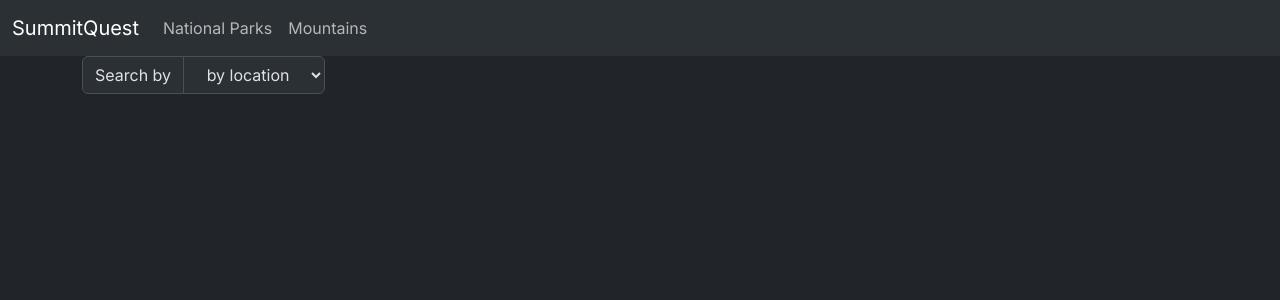
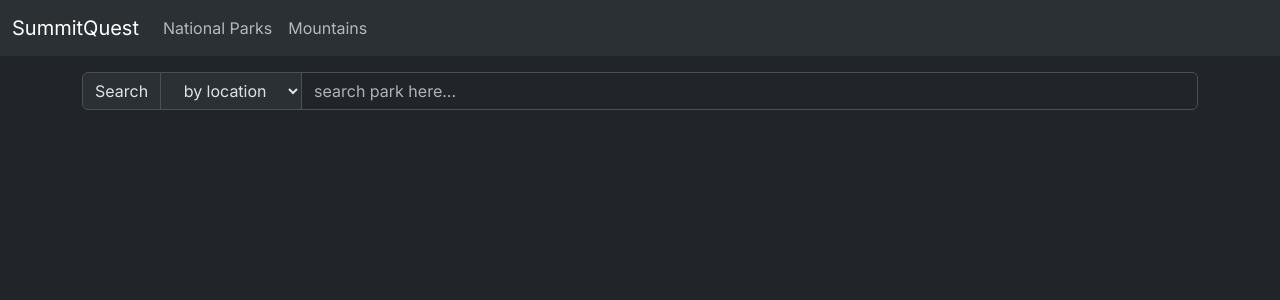
Before and after one commit to icortes/enjoy-the-outdoors, a Next.js app: page /nationalparks in a window 1280 px wide. Shown: the top 300 px of the page. Built offline with nearby package versions, Linux system fonts and the light colour scheme.

Commit message:
search bar

```diff
--- a/package.json
+++ b/package.json
@@ -9,6 +9,7 @@
     "lint": "next lint"
   },
   "dependencies": {
+    "@preact/signals": "^1.2.1",
     "@prisma/client": "^5.5.2",
     "bootstrap": "^5.3.2",
     "next": "14.0.2",
--- a/src/app/nationalparks/page.tsx
+++ b/src/app/nationalparks/page.tsx
@@ -1,26 +1,27 @@
 'use client';
 
-import { SetStateAction, useState } from 'react';
+import { signal } from '@preact/signals';
 import prisma from '../../../prisma/prisma';
 
 export default function NationalParks() {
   // const parks = await prisma.national_park_data.findMany({});
   // console.log(parks);
   const searchOptions = ['by location', 'by park type'];
-  let [searchBy, setSearchBy] = useState('by location');
+  let selectedOption = signal('by location');
 
-  function handleOptionChange(event: {
-    target: { value: SetStateAction<string> };
-  }): void {
-    setSearchBy(event.target.value);
+  function handleOptionChange(event: any): void {
+    selectedOption = event.target.value;
     console.log(event.target.value);
   }
 
   return (
     <main className='container-md'>
-      <div className='input-group'>
-        <span className='input-group-text'>Search by</span>
-        <select className='input-group-text' id='search-option' onChange={handleOptionChange}>
+      <div className='input-group mt-3'>
+        <span className='input-group-text'>Search</span>
+        <select
+          className='input-group-text'
+          id='search-option'
+          onChange={handleOptionChange}>
           {searchOptions.map((_option) => {
             return (
               <option key={_option} value={_option}>
@@ -29,6 +30,12 @@ export default function NationalParks() {
             );
           })}
         </select>
+        <input
+          className='form-control'
+          id='search-input'
+          type='text'
+          placeholder='search park here...'
+        />
       </div>
     </main>
   );
```
Also changed, not shown: 1 other file (tests, documents, lock files or other folders).
